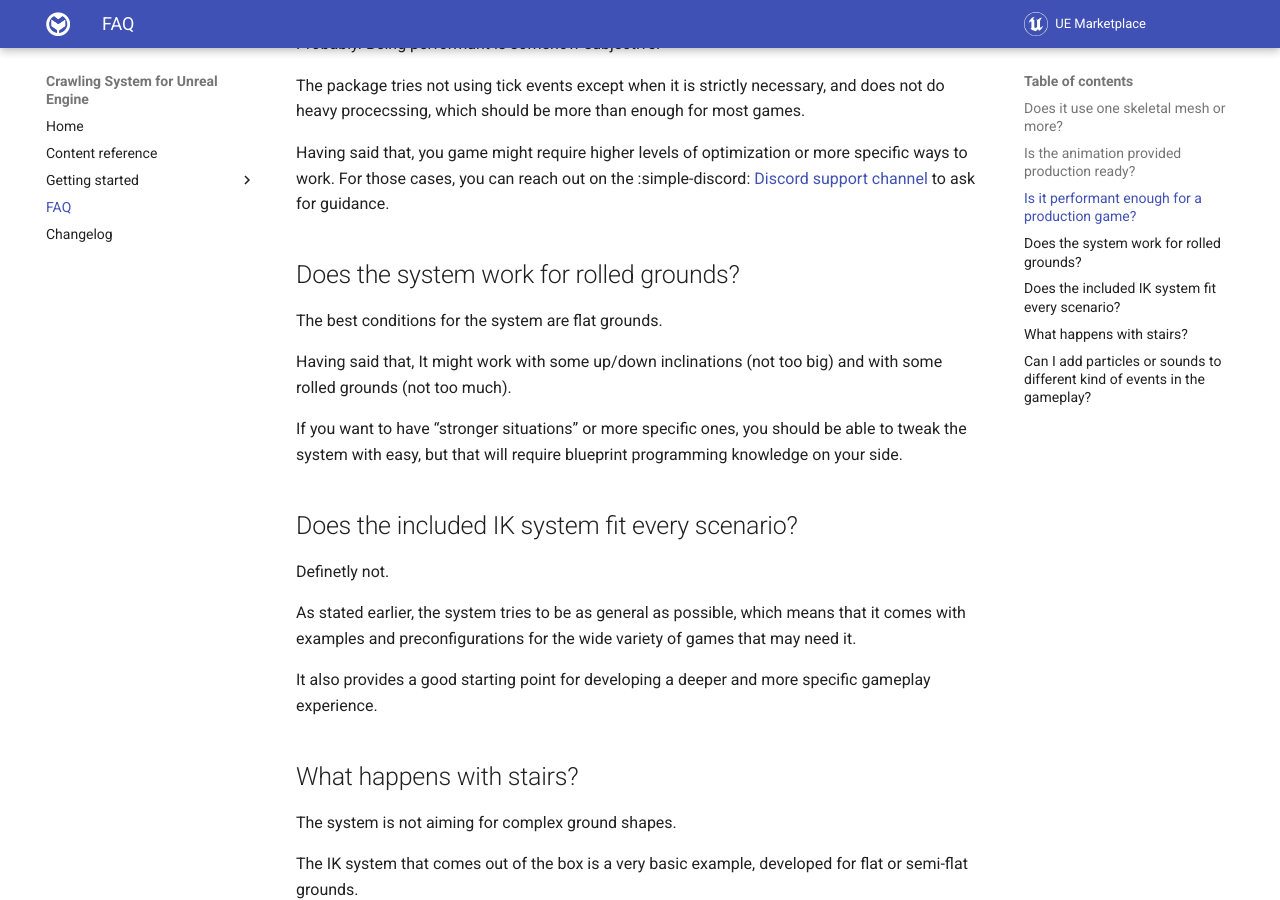
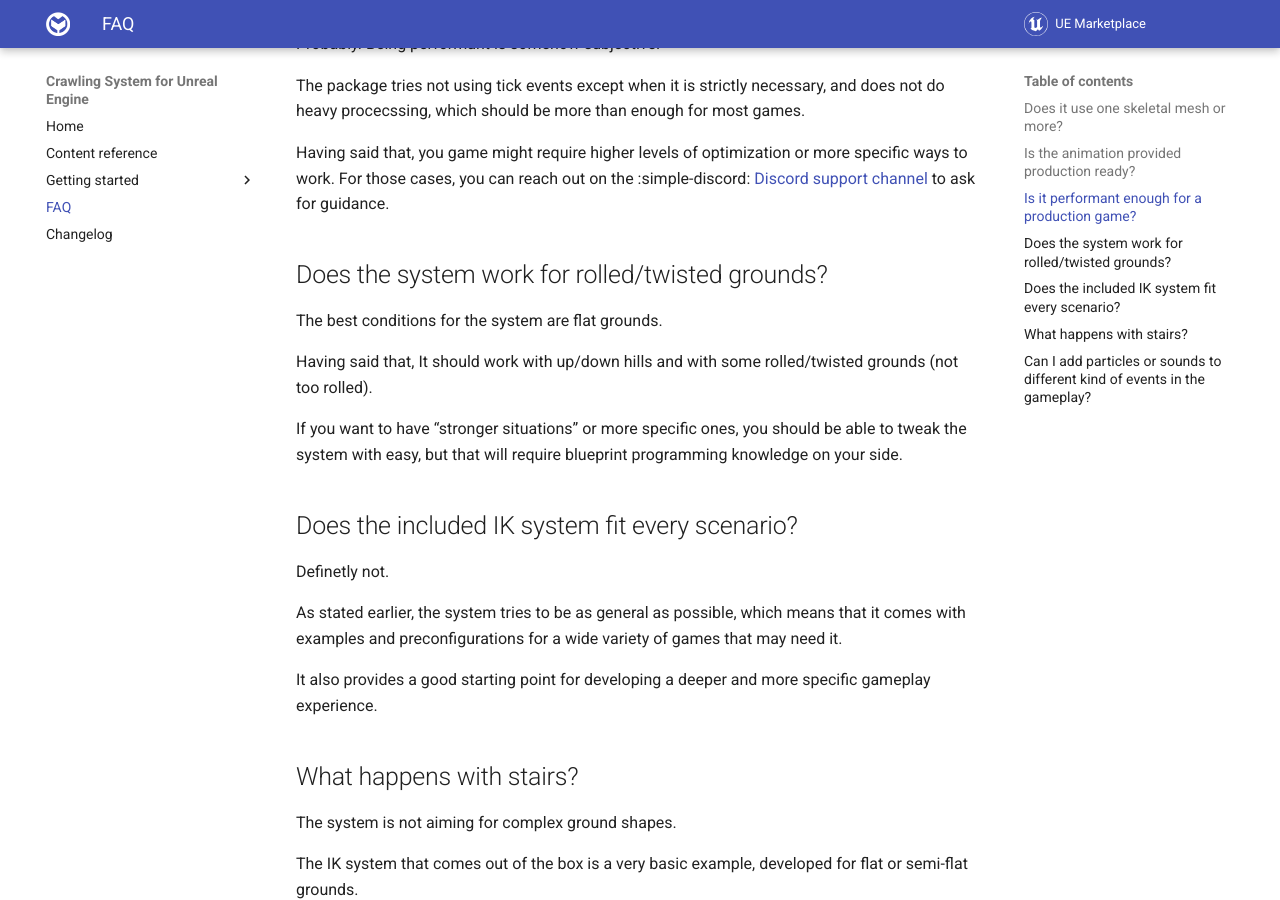
Before and after one commit to nesjett/unreal-engine-crawling-system, an MkDocs documentation site: the page built from docs/faq.md, in a window 1280 px wide and 900 px high, scrolled down 751 px. Built offline with MkDocs 1.6.1 and Material for MkDocs 9.7.7, drawn with Linux system fonts in a browser that asks for light colours.

Commit message:
chore: typos

```diff
--- a/docs/faq.md
+++ b/docs/faq.md
@@ -22,11 +22,11 @@ The package tries not using tick events except when it is strictly necessary, an
 
 Having said that, you game might require higher levels of optimization or more specific ways to work. For those cases, you can reach out on the :simple-discord: [Discord support channel](https://discord.com/channels/685799359308365851/685799359765676064) to ask for guidance.
 
-## Does the system work for rolled grounds?
+## Does the system work for rolled/twisted grounds?
 
 The best conditions for the system are flat grounds.
 
-Having said that, It might work with some up/down inclinations (not too big) and with some rolled grounds (not too much).
+Having said that, It should work with up/down hills and with some rolled/twisted grounds (not too rolled).
 
 If you want to have “stronger situations” or more specific ones, you should be able to tweak the system with easy, but that will require blueprint programming knowledge on your side.
 
@@ -34,7 +34,7 @@ If you want to have “stronger situations” or more specific ones, you should
 
 Definetly not.
 
-As stated earlier, the system tries to be as general as possible, which means that it comes with examples and preconfigurations for the wide variety of games that may need it.
+As stated earlier, the system tries to be as general as possible, which means that it comes with examples and preconfigurations for a wide variety of games that may need it.
 
 It also provides a good starting point for developing a deeper and more specific gameplay experience.
 
```
